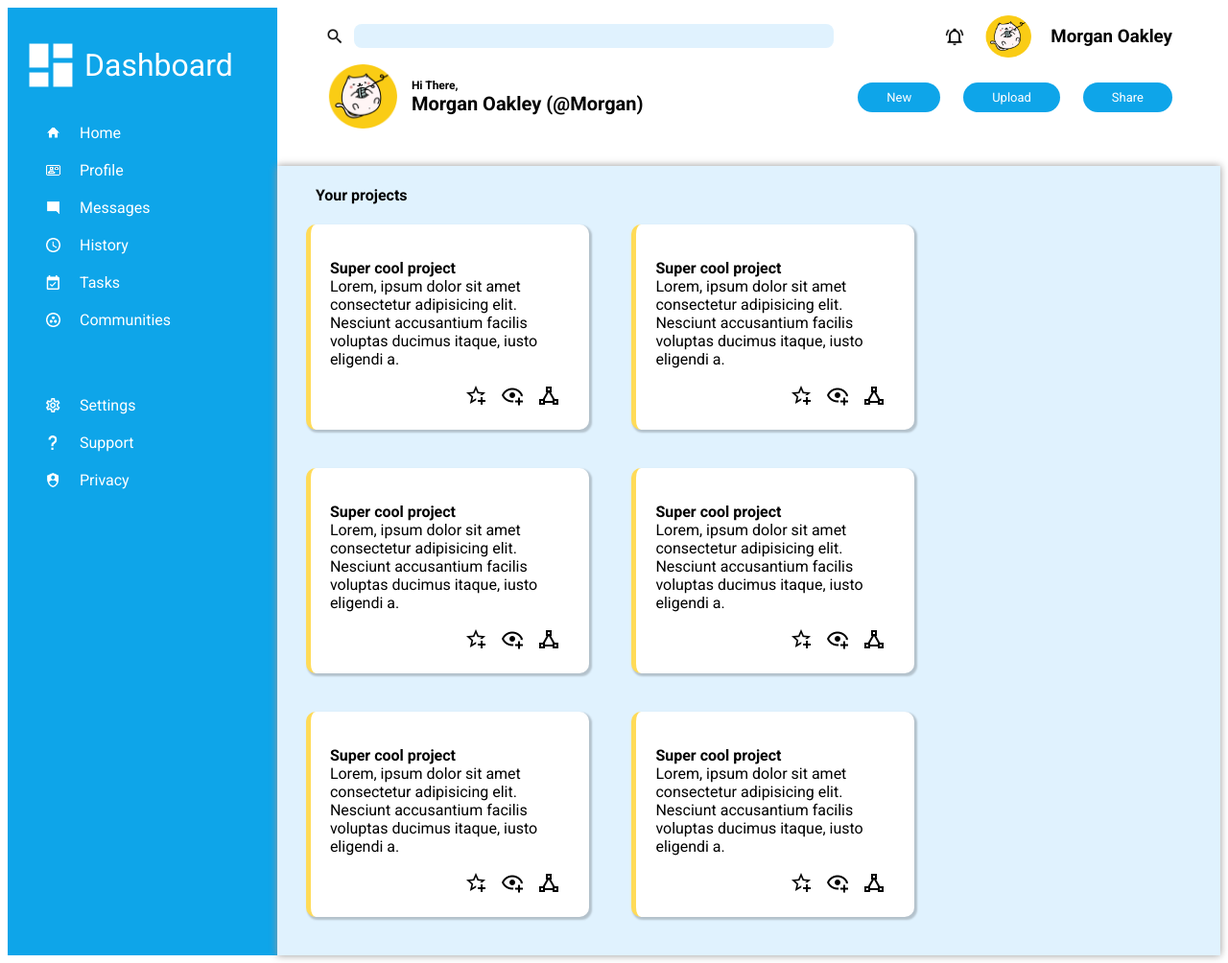
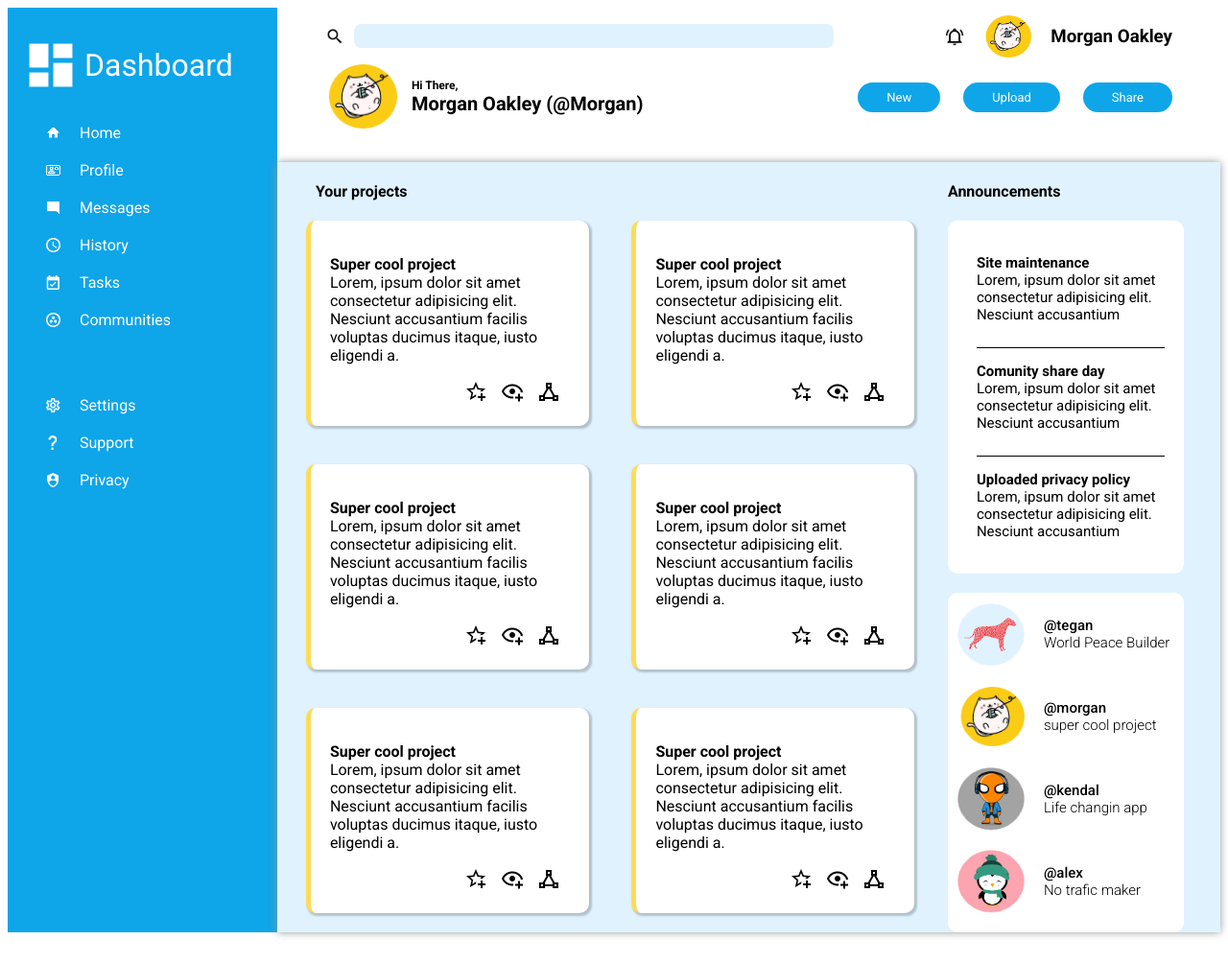
Before and after one commit to Martinitu/adminDashboard-, a plain HTML site: page index.htm in a window 1280 px wide. Shown: the whole page at 96% size. After the commit the page ends 980 px from the top, so only its background shows below. Drawn offline with Linux system fonts and the light colour scheme.

Commit message:
final announcements added and style

```diff
--- a/index.htm
+++ b/index.htm
@@ -159,10 +159,48 @@
                          <a href=""><img src="./icons/vector-triangle.png" alt=""></a>
                       </div>
                 </div>
+        </div>
+        </div>
+        <div class="rightMain">
+            <h4>Announcements</h4>
+            <div class="announcement">
+            <div class="announcementsOne">
+                <p><a href=""><span class="announcementsTitle">Site maintenance</span></a> <br>
+                    Lorem, ipsum dolor sit amet consectetur adipisicing elit. Nesciunt accusantium
+                </p>
+            </div>
+            <div class="announcementsOne">
+                <p><a href=""><span class="announcementsTitle">Comunity share day</span></a> <br>
+                    Lorem, ipsum dolor sit amet consectetur adipisicing elit. Nesciunt accusantium
+                </p>
+            </div>
+            <div class="announcementsTwo">
+                <p><a href=""><span class="announcementsTitle">Uploaded privacy policy</span></a> <br>
+                    Lorem, ipsum dolor sit amet consectetur adipisicing elit. Nesciunt accusantium
+                </p>
+            </div>
 
-        <div class="rightMain"></div>
 
-  </div>
+        </div>
+        <div class="trending">
+            <div class="trendingUser">
+                <img src="./icons/tegan.png" alt="teganLogo">
+                <p><a href=""><span class="trendingUserName">@tegan</span></a><br>World Peace Builder</p>
+            </div>
+            <div class="trendingUser">
+                <img src="./icons/usuario.png" alt="morganLogo">
+                <p><a href=""><span class="trendingUserName">@morgan</span></a><br>super cool project</p>
+            </div>
+            <div class="trendingUser">
+                <img src="./icons/kendall.png" alt="kendalLogo">
+                <p><a href=""><span class="trendingUserName">@kendal</span></a><br>Life changin app</p>
+            </div>
+            <div class="trendingUser">
+                <img src="./icons/alex.png" alt="alexLogo">
+                <p><a href=""><span class="trendingUserName">@alex</span></a><br>No trafic maker</p>
+            </div>
+        </div>
+        </div>
 
 </div>
 </body>
--- a/style.css
+++ b/style.css
@@ -49,6 +49,12 @@ body {
     background-color: #e0f2fe;
       border-radius: 8px;
 
+}
+
+.search input:focus {
+    border: none;
+    background-color: #e0f2fe;
+    border-radius: 8px;
 }
 .search img {
     width: 20px;
@@ -178,12 +184,15 @@ body {
     grid-row-end: -1;
     background-color: #e0f2fe;
     box-shadow: 0px 0px 8px 0px #969696;
+    display: flex;
+
 }
 .leftMain {
     margin-left: 30px;
     width: 65%;
     display: flex;
     flex-direction: column;
+
 
 }
 .projectGrid {
@@ -217,3 +226,55 @@ body {
 .leftMain h4 {
     margin-left: 10px;
 }
+
+.rightMain {
+    margin-left: 30px;
+    width: 25%;
+    display: flex;
+    flex-direction: column;
+
+}
+.rightMain div {
+    font-size: 15px;
+}
+.announcement {
+    padding: 20px;
+    background-color: white;
+    border-radius: 10px;
+
+}
+.announcementsOne {
+    margin-left: 10px;
+    padding-bottom: 10px;
+    border-bottom: solid 1px black;
+}
+.announcementsTwo {
+    margin-left: 10px;
+}
+.announcementsTitle {
+    color: black;
+    font-weight: 600;
+}
+
+.trending {
+    padding: 10px 10px 0px 10px;
+    background-color: white;
+    border-radius: 10px;
+    margin-top: 20px;
+
+}
+.trendingUser {
+    display: flex;
+    align-items: center;
+    font-weight: 300;
+    margin-bottom: 20px;
+}
+
+.trendingUser img {
+    width: 70px;
+    margin-right: 20px;
+}
+.trendingUserName {
+    color: black;
+    font-weight: 500;
+}
```
Also changed, not shown: icons/alex.png (added), icons/kendall.png (added), icons/tegan.png (added).
